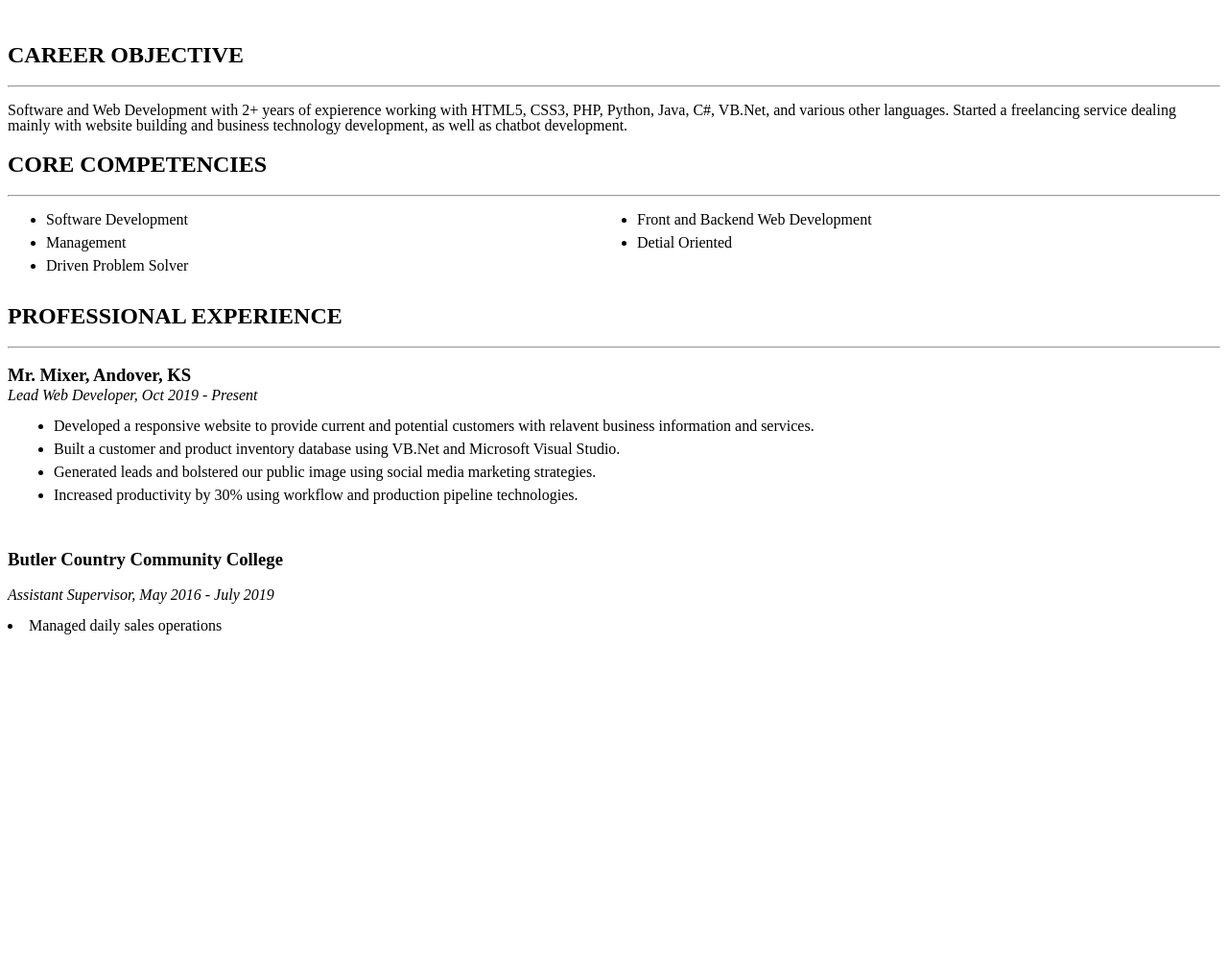
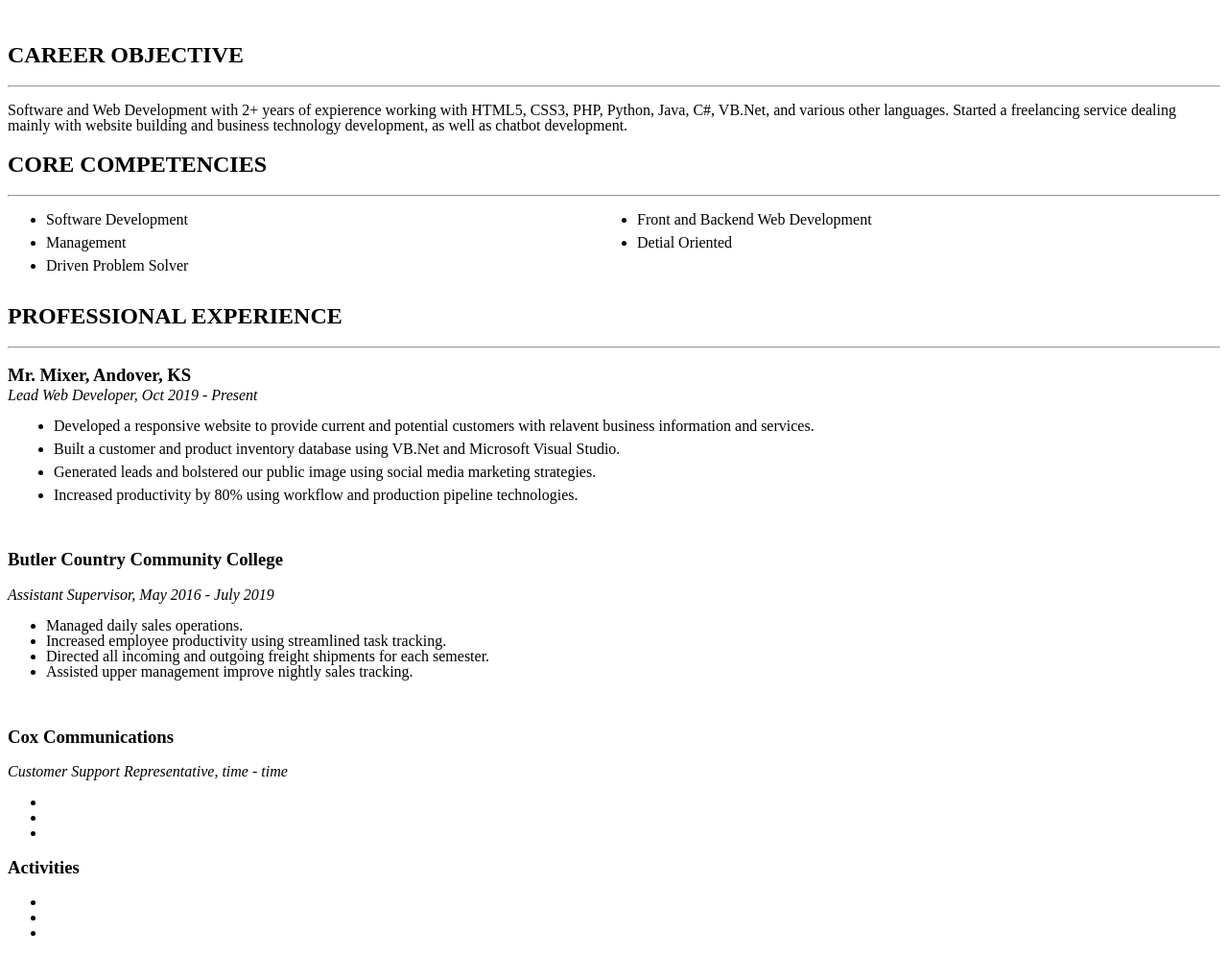
Before and after one commit to Naturealizor/Resume_site, a plain HTML site: page index.html in a window 1280 px wide. Shown: the part 88-1084 px from the top of the page at 96% size. Before the commit the page ends 800 px from the top, so only its background shows below. Drawn offline with Linux system fonts and the light colour scheme.

Commit message:
Update index.html
updated html

```diff
--- a/index.html
+++ b/index.html
@@ -40,13 +40,36 @@
 			<li>Developed a responsive website to provide current and potential customers with relavent business information and services.</li>
 			<li>Built a customer and product inventory database using VB.Net and Microsoft Visual Studio.</li>
 			<li>Generated leads and bolstered our public image using social media marketing strategies.</li>
-			<li>Increased productivity by 30% using workflow and production pipeline technologies.</li>
+			<li>Increased productivity by 80% using workflow and production pipeline technologies.</li>
 		</ul>
 	</div><br>
 	<div id="job-history-2">
 		<h3>Butler Country Community College</h3>
 		<p><i>Assistant Supervisor, May 2016 - July 2019</i></p>
-		<li>Managed daily sales operations </li>
+		<ul>
+			<!-- {% comment %} This needs to be spruced up a bit {% endcomment %} -->
+			<li>Managed daily sales operations.</li>
+			<li>Increased employee productivity using streamlined task tracking.</li>
+			<li>Directed all incoming and outgoing freight shipments for each semester.</li>
+			<li>Assisted upper management improve nightly sales tracking.</li>
+		</ul>
+	</div><br>
+	<div class="job-history-3">
+		<h3>Cox Communications</h3>
+		<p><i>Customer Support Representative, time - time</i></p>
+		<ul>
+			<li></li>
+			<li></li>
+			<li></li>
+		</ul>
+	</div>
+	<div class="activities">
+		<h3>Activities</h3>
+		<ul>
+			<li></li>
+			<li></li>
+			<li></li>
+		</ul>
 	</div>
 	</main>
 </body>
```
